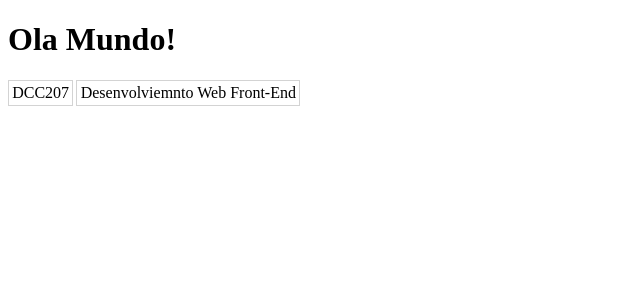
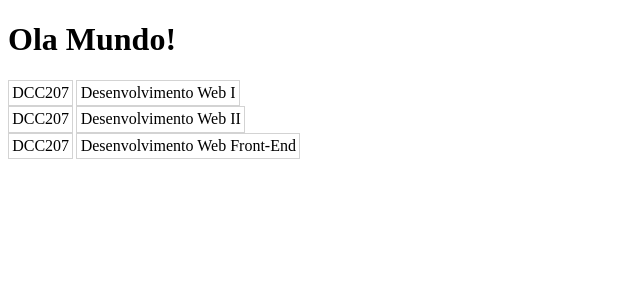
Before and after one commit to ufjf-dcc207/ufjf-dcc207-2024-3-a-atv01-BrenoRMachado, a React (Vite) app: page / in a window 1280 px wide. Shown: the top 300 px of the page, without its empty margins (0-640 px from the left). Built offline with nearby package versions, Linux system fonts and the light colour scheme.

Commit message:
adiciona props

```diff
--- a/src/App.tsx
+++ b/src/App.tsx
@@ -4,7 +4,9 @@
   return (
     <div>
       <h1>Ola Mundo!</h1>
-      <Disciplina/>
+      <Disciplina codigo="DCC207" nome="Desenvolvimento Web I"/>
+      <Disciplina codigo="DCC207" nome="Desenvolvimento Web II"/>
+      <Disciplina codigo="DCC207" nome="Desenvolvimento Web Front-End"/>
     </div>
 
   )
--- a/src/Disciplina.tsx
+++ b/src/Disciplina.tsx
@@ -1,12 +1,16 @@
 import "./Disciplina.css";
 
-function Disciplina(){
-        const codigo = "DCC207";
-        const nome = "Desenvolviemnto Web Front-End"
+type DisciplinaProps = {
+    codigo: string;
+    nome: string;
+}
+
+function Disciplina(props: DisciplinaProps ){
+
     return (
         <div className="disciplina">
-            <div>{codigo}</div>
-            <div>{nome}</div>
+            <div>{props.codigo}</div>
+            <div>{props.nome}</div>
         </div>
     );
 }
```
